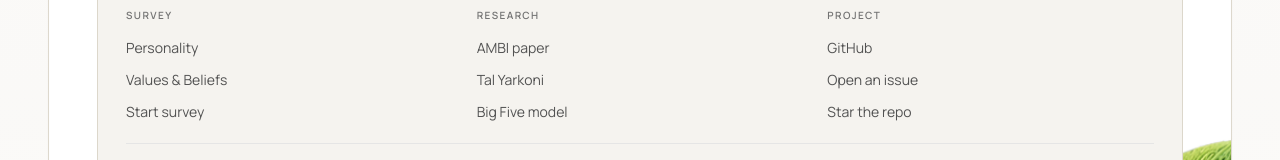
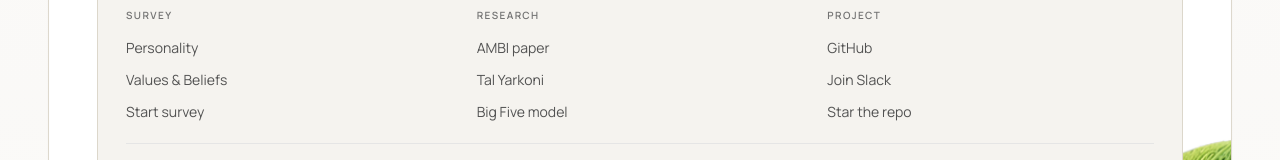
Before and after one commit to ciaolabs/app, a Next.js app: page / in a window 1280 px wide. Shown: the part 1950-2110 px from the top of the page. Built offline with nearby package versions, Linux system fonts and the light colour scheme; no server answers; what @workos-inc/authkit-nextjs would draw is missing.

Commit message:
Join Slack!

```diff
--- a/src/components/landing-footer.tsx
+++ b/src/components/landing-footer.tsx
@@ -32,7 +32,7 @@ const NAV_COLUMNS: NavColumn[] = [
     heading: "Project",
     links: [
       { label: "GitHub", href: "https://github.com/ciaobang/surveys", external: true },
-      { label: "Open an issue", href: "https://github.com/ciaobang/surveys/issues", external: true },
+      { label: "Join Slack", href: "https://join.slack.com/t/ciaobang/shared_invite/zt-3wywab1kx-Bv0ttYA93npMA0qtoUgEmA", external: true },
       { label: "Star the repo", href: "https://github.com/ciaobang/surveys/stargazers", external: true },
     ],
   },
```
